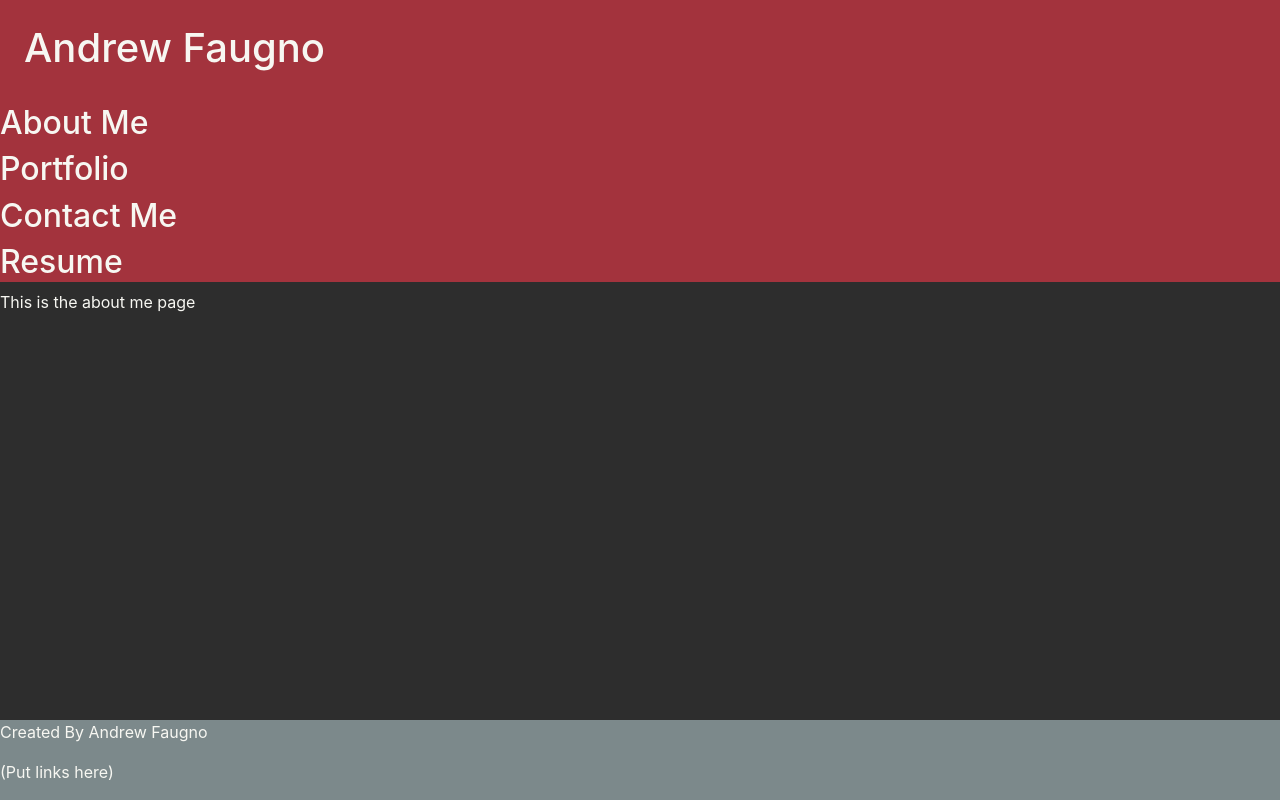
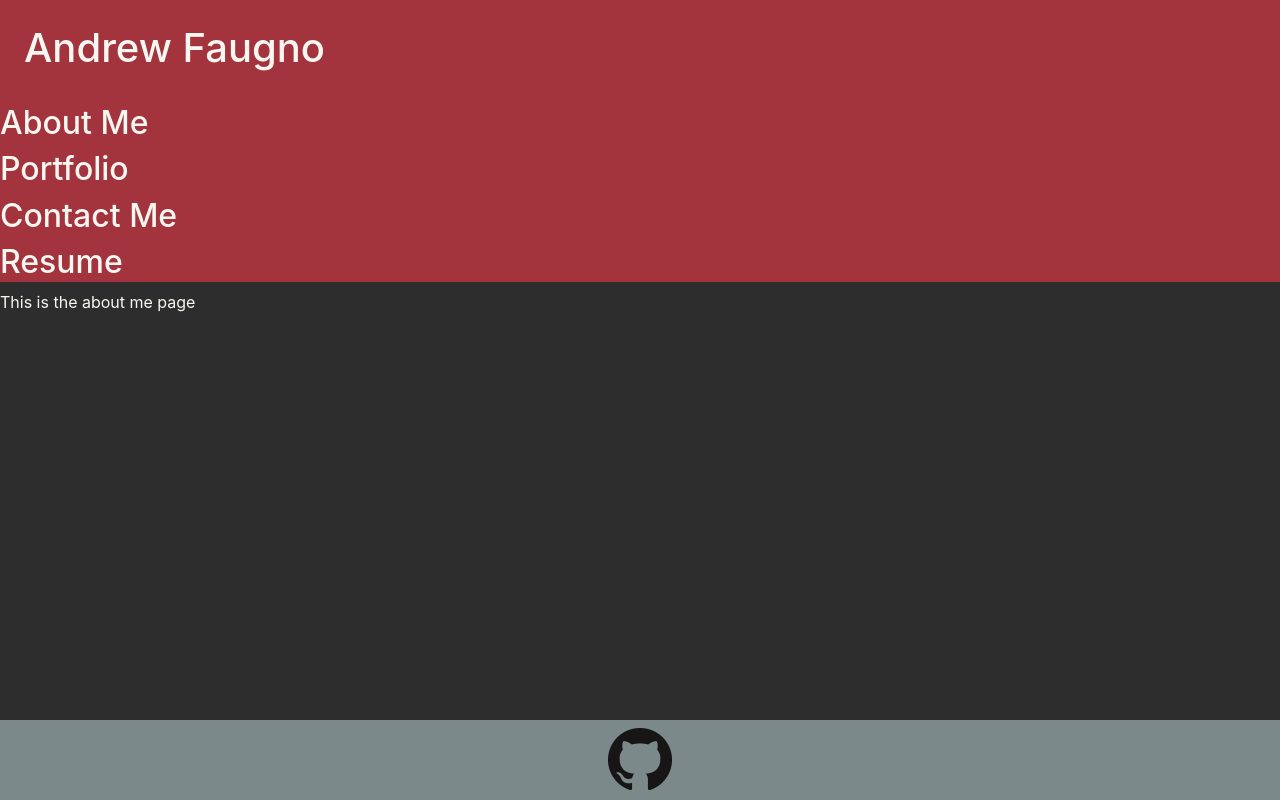
Before and after one commit to AndrewFaugno/react-portfolio, a React (Create React App) app: page / in a window 1280 px wide. Built offline with nearby package versions, Linux system fonts and the light colour scheme.

Commit message:
added clickable github logo in footer

```diff
--- a/src/components/Footer/index.js
+++ b/src/components/Footer/index.js
@@ -1,14 +1,13 @@
 function Footer() {
     return (
         <footer>
-            <p>
-                Created By Andrew Faugno
-            </p>
-            <p>
-                (Put links here)
-            </p>
+            <div className="text-center p-2">
+                <a href="http://github.com/andrewfaugno" target="_blank">
+                    <img src={require("../../assets/logos/GitHub-Mark-64px.png")} alt="github logo" />
+                </a>
+            </div>
         </footer>
-    )
+    );
 }
 
 export default Footer;
```
Also changed, not shown: src/assets/logos/GitHub-Mark-64px.png (added).
